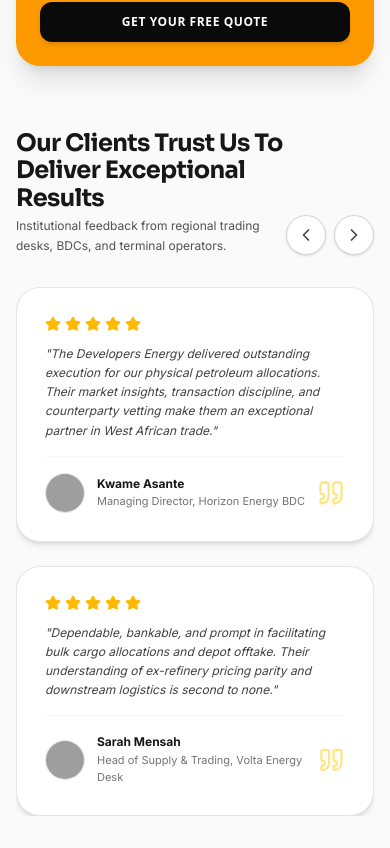
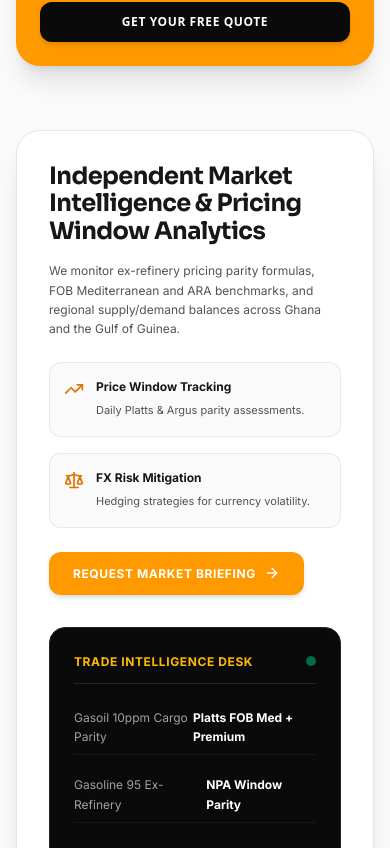
Before and after one commit to WilsonTenk/developersenergyv2, a React (Vite) app: page / in a window 390 px wide. Shown: the part 6436-7284 px from the top of the page. Built offline with nearby package versions, Linux system fonts and the light colour scheme; grey boxes are pictures that could not be loaded.

Commit message:
Remove testimonials section, key strategic projects from executive profile, training tab coming soon

```diff
--- a/src/App.tsx
+++ b/src/App.tsx
@@ -92,7 +92,9 @@ export default function App() {
             )}
 
             {activeTab === 'training' && (
-              <TrainingTab
+              <ComingSoonTab
+                pageType="training"
+                setActiveTab={setActiveTab}
                 onOpenQuoteModal={handleOpenQuoteModal}
               />
             )}
--- a/src/components/ComingSoonTab.tsx
+++ b/src/components/ComingSoonTab.tsx
@@ -4,7 +4,7 @@ import { Compass, Sparkles, ArrowRight, ShieldCheck, Mail, Calendar, Layers } fr
 import { SITE_IMAGES } from '../data/imageData';
 
 interface ComingSoonTabProps {
-  pageType: 'insights' | 'blog';
+  pageType: 'insights' | 'blog' | 'training';
   setActiveTab: (tab: PageTab) => void;
   onOpenQuoteModal: (service?: string) => void;
 }
@@ -15,9 +15,16 @@ export const ComingSoonTab: React.FC<ComingSoonTabProps> = ({
   onOpenQuoteModal,
 }) => {
   const isInsights = pageType === 'insights';
-  const title = isInsights ? 'Energy Market Intelligence & Pricing Desk' : 'African Energy & Petroleum Editorial Desk';
+  const isTraining = pageType === 'training';
+  const title = isInsights
+    ? 'Energy Market Intelligence & Pricing Desk'
+    : isTraining
+    ? 'Executive Training & Masterclasses'
+    : 'African Energy & Petroleum Editorial Desk';
   const subtitle = isInsights
     ? 'Our market intelligence desk is currently calibrating real-time pricing feeds, ex-refinery parity benchmarks (Platts & Argus windows), and regional supply/demand analytics.'
+    : isTraining
+    ? 'Our executive training institute is finalizing a suite of specialized masterclasses in petroleum trading, depot HSSE compliance, Incoterms 2020, and energy price risk derivatives. Enrolment opens soon.'
     : 'Our editorial board is preparing deep-dive research pieces, trade policy analyses, and executive interviews covering the West African energy transition and downstream trade.';
 
   return (
@@ -31,7 +38,7 @@ export const ComingSoonTab: React.FC<ComingSoonTabProps> = ({
 
           {/* Icon Header */}
           <div className="w-16 h-16 rounded-2xl bg-amber-500/10 border border-amber-500/20 text-amber-600 flex items-center justify-center mx-auto shadow-sm">
-            {isInsights ? <Compass className="w-8 h-8" /> : <Layers className="w-8 h-8" />}
+            {isInsights ? <Compass className="w-8 h-8" /> : isTraining ? <Layers className="w-8 h-8" /> : <Layers className="w-8 h-8" />}
           </div>
 
           {/* Text Content */}
@@ -70,7 +77,7 @@ export const ComingSoonTab: React.FC<ComingSoonTabProps> = ({
               <ArrowRight className="w-4 h-4" />
             </button>
             <button
-              onClick={() => onOpenQuoteModal(isInsights ? 'Market Intelligence & Advisory' : 'General Trade Inquiries')}
+              onClick={() => onOpenQuoteModal(isInsights ? 'Market Intelligence & Advisory' : isTraining ? 'Executive Training Enrolment' : 'General Trade Inquiries')}
               className="inline-flex items-center gap-2 px-6 py-3 rounded-xl text-xs font-bold uppercase tracking-wider text-neutral-900 bg-neutral-100 hover:bg-neutral-200 border border-neutral-200 transition-all"
             >
               <Mail className="w-4 h-4" />
--- a/src/components/HomeTab.tsx
+++ b/src/components/HomeTab.tsx
@@ -11,8 +11,6 @@ import {
   Check,
   Target,
   Lightbulb,
-  Star,
-  Quote,
   Sun,
   Fuel,
   Building2,
@@ -123,65 +121,6 @@ export const HomeTab: React.FC<HomeTabProps> = ({
       }, 4000);
     }
   };
-
-  // Testimonials state (strictly exactly 2 visible at a time with smooth animation)
-  const [testimonialIndex, setTestimonialIndex] = useState(0);
-  const allTestimonials = [
-    {
-      id: 'test-1',
-      name: 'Kwame Asante',
-      role: 'Managing Director, Horizon Energy BDC',
-      quote: 'The Developers Energy delivered outstanding execution for our physical petroleum allocations. Their market insights, transaction discipline, and counterparty vetting make them an exceptional partner in West African trade.',
-      rating: 5,
-      avatar: 'https://images.unsplash.com/photo-1507003211169-0a1dd7228f2d?q=80&w=200&auto=format&fit=crop',
-    },
-    {
-      id: 'test-2',
-      name: 'Sarah Mensah',
-      role: 'Head of Supply & Trading, Volta Energy Desk',
-      quote: 'Dependable, bankable, and prompt in facilitating bulk cargo allocations and depot offtake. Their understanding of ex-refinery pricing parity and downstream logistics is second to none.',
-      rating: 5,
-      avatar: 'https://images.unsplash.com/photo-1573496359142-b8d87734a5a2?q=80&w=200&auto=format&fit=crop',
-    },
-    {
-      id: 'test-3',
-      name: 'David Osei-Bonsu',
-      role: 'Chief Commercial Officer, West Coast Terminal Group',
-      quote: 'Exceptional trade structuring and regulatory clearance support. The Developers Energy has streamlined our supply corridor across West Africa with spotless commercial reliability.',
-      rating: 5,
-      avatar: 'https://images.unsplash.com/photo-1500648767791-00dcc994a43e?q=80&w=200&auto=format&fit=crop',
-    },
-    {
-      id: 'test-4',
-      name: 'Elena Vance-Morgan',
-      role: 'Director of African Trading, Atlantic Bunkering Ltd',
-      quote: 'Their deepwater STS lightering coordination and zero-demurrage precision saved our bunkering fleet critical laycan hours in the Gulf of Guinea. Highly recommended for offshore execution.',
-      rating: 5,
-      avatar: 'https://images.unsplash.com/photo-1580489944761-15a19d654956?q=80&w=200&auto=format&fit=crop',
-    },
-  ];
-
-  // Auto-advance client testimonials
-  useEffect(() => {
-    const interval = setInterval(() => {
-      setTestimonialIndex((prev) => (prev + 2) % allTestimonials.length);
-    }, 7000);
-    return () => clearInterval(interval);
-  }, [allTestimonials.length]);
-
-  const nextTestimonials = () => {
-    setTestimonialIndex((prev) => (prev + 2) % allTestimonials.length);
-  };
-
-  const prevTestimonials = () => {
-    setTestimonialIndex((prev) => (prev - 2 + allTestimonials.length) % allTestimonials.length);
-  };
-
-  // Get exactly 2 active testimonials
-  const visibleTestimonials = [
-    allTestimonials[testimonialIndex % allTestimonials.length],
-    allTestimonials[(testimonialIndex + 1) % allTestimonials.length],
-  ];
 
   // CTA Newsletter state
   const [ctaEmail, setCtaEmail] = useState('');
@@ -739,80 +678,7 @@ export const HomeTab: React.FC<HomeTabProps> = ({
         </div>
       </section>
 
-      {/* 8. CLIENT FEEDBACK (EXACTLY 2 VISIBLE AT A TIME WITH ANIMATION) */}
-      <section className="max-w-7xl mx-auto px-4 sm:px-6 lg:px-8 space-y-8">
-        <div className="flex items-end justify-between">
-          <div className="space-y-1">
-            <h2 className="text-2xl sm:text-4xl font-black tracking-tight text-neutral-900">
-              Our Clients Trust Us To Deliver Exceptional Results
-            </h2>
-            <p className="text-xs sm:text-sm text-neutral-600">
-              Institutional feedback from regional trading desks, BDCs, and terminal operators.
-            </p>
-          </div>
 
-          <div className="flex items-center gap-2">
-            <button
-              onClick={prevTestimonials}
-              aria-label="Previous testimonials"
-              className="w-10 h-10 rounded-full border border-neutral-300 bg-white hover:bg-amber-500 hover:text-white hover:border-amber-500 transition-all flex items-center justify-center shadow-sm cursor-pointer"
-            >
-              <ChevronLeft className="w-5 h-5 text-neutral-700 hover:text-white" />
-            </button>
-            <button
-              onClick={nextTestimonials}
-              aria-label="Next testimonials"
-              className="w-10 h-10 rounded-full border border-neutral-300 bg-white hover:bg-amber-500 hover:text-white hover:border-amber-500 transition-all flex items-center justify-center shadow-sm cursor-pointer"
-            >
-              <ChevronRight className="w-5 h-5 text-neutral-700 hover:text-white" />
-            </button>
-          </div>
-        </div>
-
-        {/* 2 Visible Testimonials Grid with Motion Animation */}
-        <div className="grid grid-cols-1 md:grid-cols-2 gap-6 overflow-hidden">
-          <AnimatePresence mode="wait">
-            {visibleTestimonials.map((t, idx) => (
-              <motion.div
-                key={`${t.id}-${testimonialIndex}-${idx}`}
-                initial={{ opacity: 0, x: 20 }}
-                animate={{ opacity: 1, x: 0 }}
-                exit={{ opacity: 0, x: -20 }}
-                transition={{ duration: 0.45, delay: idx * 0.1 }}
-                className="bg-white p-7 rounded-3xl border border-neutral-200 shadow-md space-y-4 flex flex-col justify-between relative hover:shadow-lg transition-all"
-              >
-                <div className="space-y-3">
-                  {/* 5 Stars */}
-                  <div className="flex items-center gap-1 text-amber-400">
-                    {[...Array(t.rating)].map((_, i) => (
-                      <Star key={i} className="w-4 h-4 fill-amber-400 text-amber-400" />
-                    ))}
-                  </div>
-
-                  <p className="text-xs sm:text-sm text-neutral-700 italic leading-relaxed">
-                    "{t.quote}"
-                  </p>
-                </div>
-
-                <div className="pt-4 border-t border-neutral-100 flex items-center justify-between">
-                  <div className="flex items-center gap-3">
-                    <img
-                      src={t.avatar}
-                      alt={t.name}
-                      className="w-10 h-10 rounded-full object-cover border border-neutral-200"
-                    />
-                    <div>
-                      <span className="block font-bold text-xs text-neutral-900">{t.name}</span>
-                      <span className="block text-[11px] text-neutral-500">{t.role}</span>
-                    </div>
-                  </div>
-                  <Quote className="w-7 h-7 text-amber-200" />
-                </div>
-              </motion.div>
-            ))}
-          </AnimatePresence>
-        </div>
-      </section>
 
       {/* 9. MARKET INTELLIGENCE & ADVISORY FOCUS (INSTITUTIONAL OVERVIEW) */}
       <section className="max-w-7xl mx-auto px-4 sm:px-6 lg:px-8">
--- a/src/components/LeaderboardModal.tsx
+++ b/src/components/LeaderboardModal.tsx
@@ -12,8 +12,7 @@ import {
   Briefcase,
   User,
   ArrowRight,
-  ShieldCheck,
-  CheckCircle2
+  ShieldCheck
 } from 'lucide-react';
 
 interface LeaderboardModalProps {
@@ -145,22 +144,6 @@ export const LeaderboardModal: React.FC<LeaderboardModalProps> = ({
             </div>
           </div>
 
-          {/* Key Strategic Focus Areas */}
-          {executive.keyProjects && executive.keyProjects.length > 0 && (
-            <div className="space-y-2">
-              <h3 className="text-xs font-bold uppercase tracking-wider text-neutral-500">
-                Key Strategic Focus & Projects
-              </h3>
-              <ul className="space-y-2">
-                {executive.keyProjects.map((proj, i) => (
-                  <li key={i} className="flex items-start gap-2 text-xs text-neutral-700">
-                    <CheckCircle2 className="w-4 h-4 text-amber-600 shrink-0 mt-0.5" />
-                    <span>{proj}</span>
-                  </li>
-                ))}
-              </ul>
-            </div>
-          )}
 
           {/* Connect / Actions */}
           <div className="pt-4 border-t border-neutral-100 flex flex-col sm:flex-row items-center justify-between gap-4">
```
